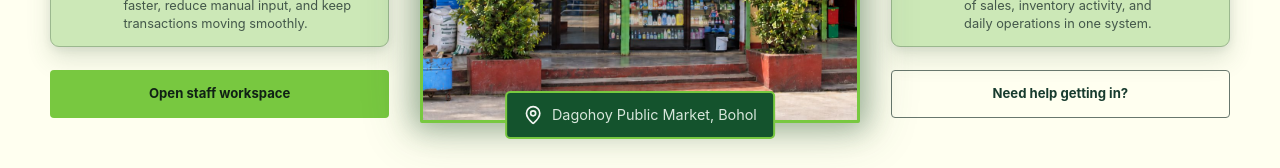
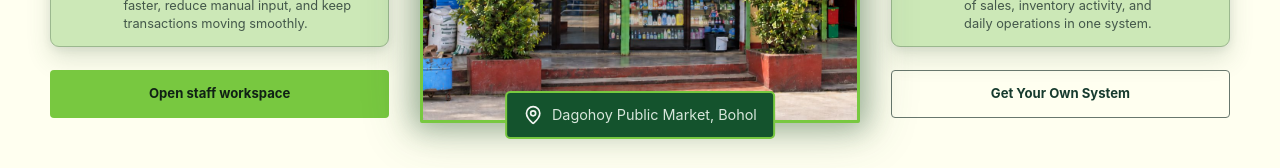
Before and after one commit to adrianniel/Dagohoy-Pharmacy-Web, a React (Vite) app: page / in a window 1280 px wide. Shown: the part 488-656 px from the top of the page. Built offline with nearby package versions, Linux system fonts and the light colour scheme; no server answers.

Commit message:
content: rename contact call to action

```diff
--- a/src/components/landing/HeroSection.tsx
+++ b/src/components/landing/HeroSection.tsx
@@ -112,7 +112,7 @@ export function HeroSection({ status }: HeroSectionProps) {
               </p>
             </article>
             <a className="landing-hero__action landing-hero__action--secondary" href="#contact">
-              Need help getting in?
+              Get Your Own System
             </a>
           </aside>
         </div>
```
